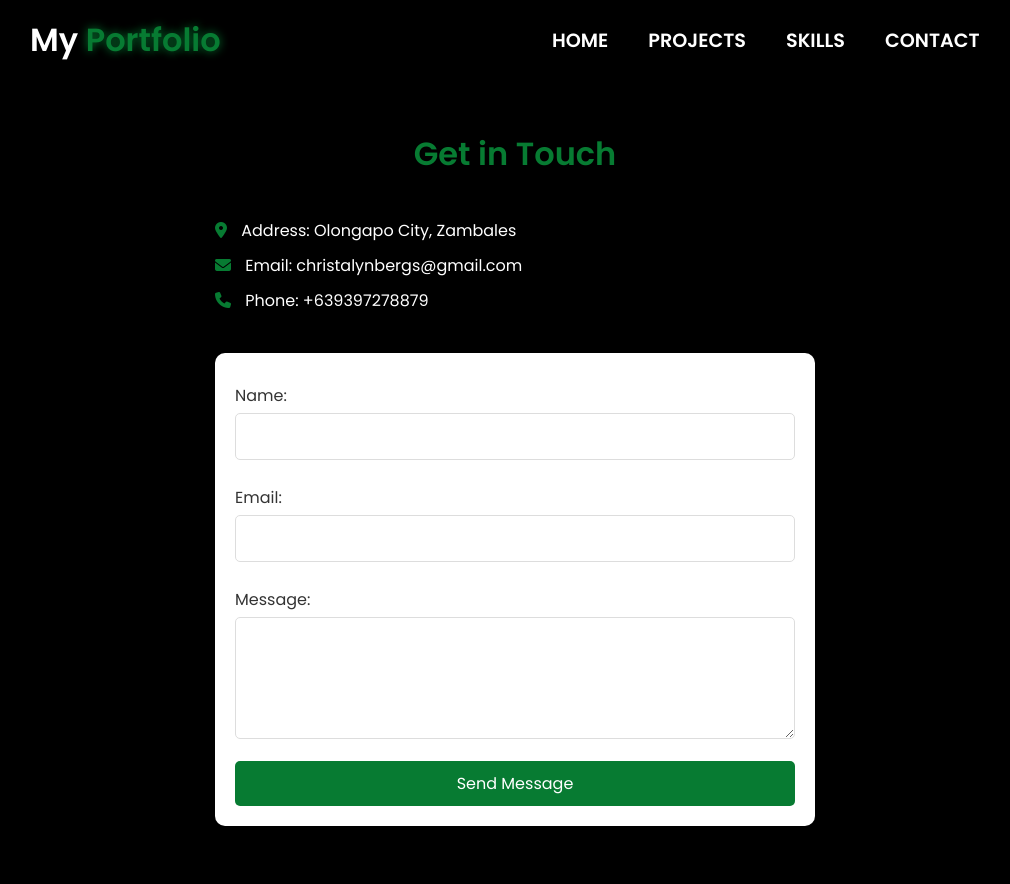
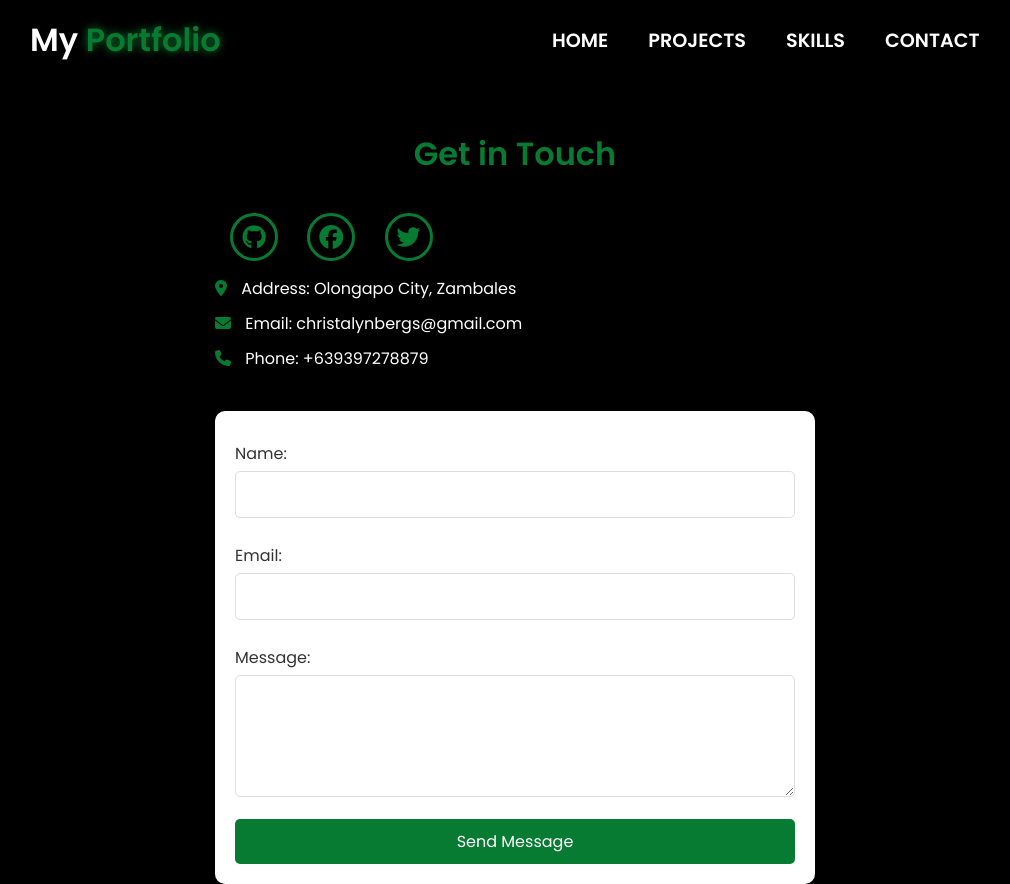
Before and after one commit to ChristalynRosales/Portfolio, a plain HTML site: page contact.html in a window 1280 px wide. Shown: the whole page, without its empty margins (125-1135 px from the left). Drawn offline with nearby package versions, Linux system fonts and the light colour scheme.

Commit message:
Update contact.html

```diff
--- a/contact.html
+++ b/contact.html
@@ -37,6 +37,12 @@
         <div class="contact-container">
             <h2 data-aos="fade-up" data-aos-duration="1500">Get in Touch</h2>
             <div class="contact-info" data-aos="fade-up" data-aos-duration="1500" data-aos-delay="100">
+                <div class="social-links">
+                    <a href="https://github.com/ChristalynRosales"><i class="fa-brands fa-github"></i></a>
+                    <a href="https://www.facebook.com/christalynr/"><i class="fa-brands fa-facebook"></i></a>
+                    <a href="https://x.com/DarkNeko28"><i class="fa-brands fa-twitter"></i></a>
+                </div>
+
                 <p><i class="fa-solid fa-location-dot"></i> Address: Olongapo City, Zambales</p>
                 <p><i class="fa-solid fa-envelope"></i> Email: christalynbergs@gmail.com</p>
                 <p><i class="fa-solid fa-phone"></i> Phone: +639397278879</p>
@@ -54,6 +60,7 @@
                 <button type="submit">Send Message</button>
             </form>
 
+
             <div id="response-message" style="display: none; margin-top: 20px;"></div>
         </div>
     </div>
```
